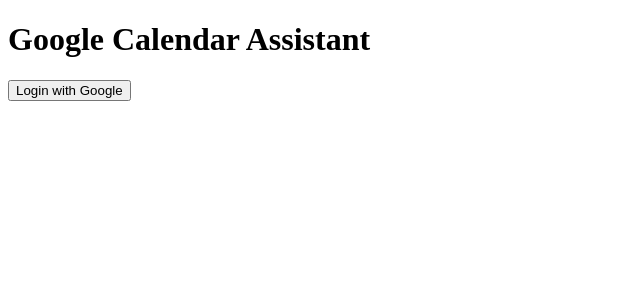
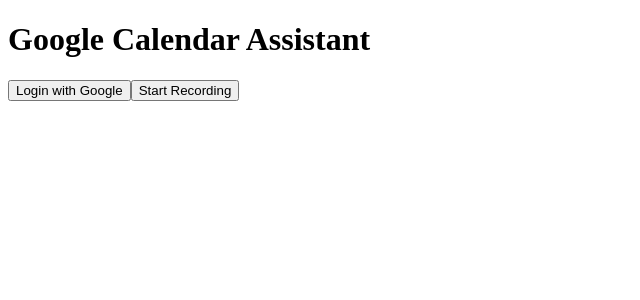
Before and after one commit to annberjin/google-calendar-assistant, a React (Vite) app: page / in a window 1280 px wide. Shown: the top 300 px of the page, without its empty margins (0-640 px from the left). Built offline with nearby package versions, Linux system fonts and the light colour scheme; the HTML template or start-up script is replaced by a standard one.

Commit message:
Added transcription

```diff
--- a/src/App.jsx
+++ b/src/App.jsx
@@ -1,11 +1,11 @@
-import { useEffect, useState } from "react";
+import { useRef, useState } from "react";
 
 export default function App() {
-  const [page, setPage] = useState("login");
-  const [code, setCode] = useState(null);
+  const [listening, setListening] = useState(false);
+  const audioStreamRef = useRef([]);
+  const recorderRef = useRef(null);
 
   const login = () => {
-    // Redirect to Google OAuth
     const clientId = import.meta.env.VITE_GOOGLE_CLIENT_ID;
     const redirectUri = import.meta.env.VITE_REDIRECT_URI;
     console.log(redirectUri);
@@ -14,10 +14,68 @@
     window.location.href = `https://accounts.google.com/o/oauth2/v2/auth?client_id=${clientId}&redirect_uri=${redirectUri}&response_type=code&scope=${scope}`;
   };
 
+  const transcribe = async (audioBlob) => {
+    const formData = new FormData();
+    formData.append("file", audioBlob, "audio.webm");
+    formData.append("model", "whisper-1");
+
+    const response = await fetch(
+      "https://api.openai.com/v1/audio/transcriptions",
+      {
+        method: "POST",
+        headers: {
+          Authorization: `Bearer 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`,
+        },
+        body: formData,
+      },
+    );
+
+    const data = await response.json();
+    console.log(data);
+    return data.text;
+  };
+
+  const startRecording = async () => {
+    const stream = await navigator.mediaDevices.getUserMedia({ audio: true });
+    const recorder = new MediaRecorder(stream);
+
+    recorder.ondataavailable = (event) => {
+      audioStreamRef.current.push(event.data);
+    };
+
+    recorder.onstop = async () => {
+      const audioBlob = new Blob(audioStreamRef.current, {
+        type: "audio/webm",
+      });
+      const key =
+        "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";
+
+      const text = await transcribe(audioBlob);
+      console.log(text)
+    };
+
+    recorder.start();
+    recorderRef.current = recorder;
+    setListening(true);
+  };
+
+  const stopRecording = () => {
+    if (recorderRef.current) {
+      recorderRef.current.stop();
+      setListening(false);
+    }
+  };
+
   return (
     <div>
       <h1>Google Calendar Assistant</h1>
       <button onClick={login}>Login with Google</button>
+      {listening ? (
+        <button onClick={stopRecording}>Stop Recording</button>
+      ) : (
+        <button onClick={startRecording}>Start Recording</button>
+      )}
+      {listening && <p>Listening...</p>}
     </div>
   );
 }
```
